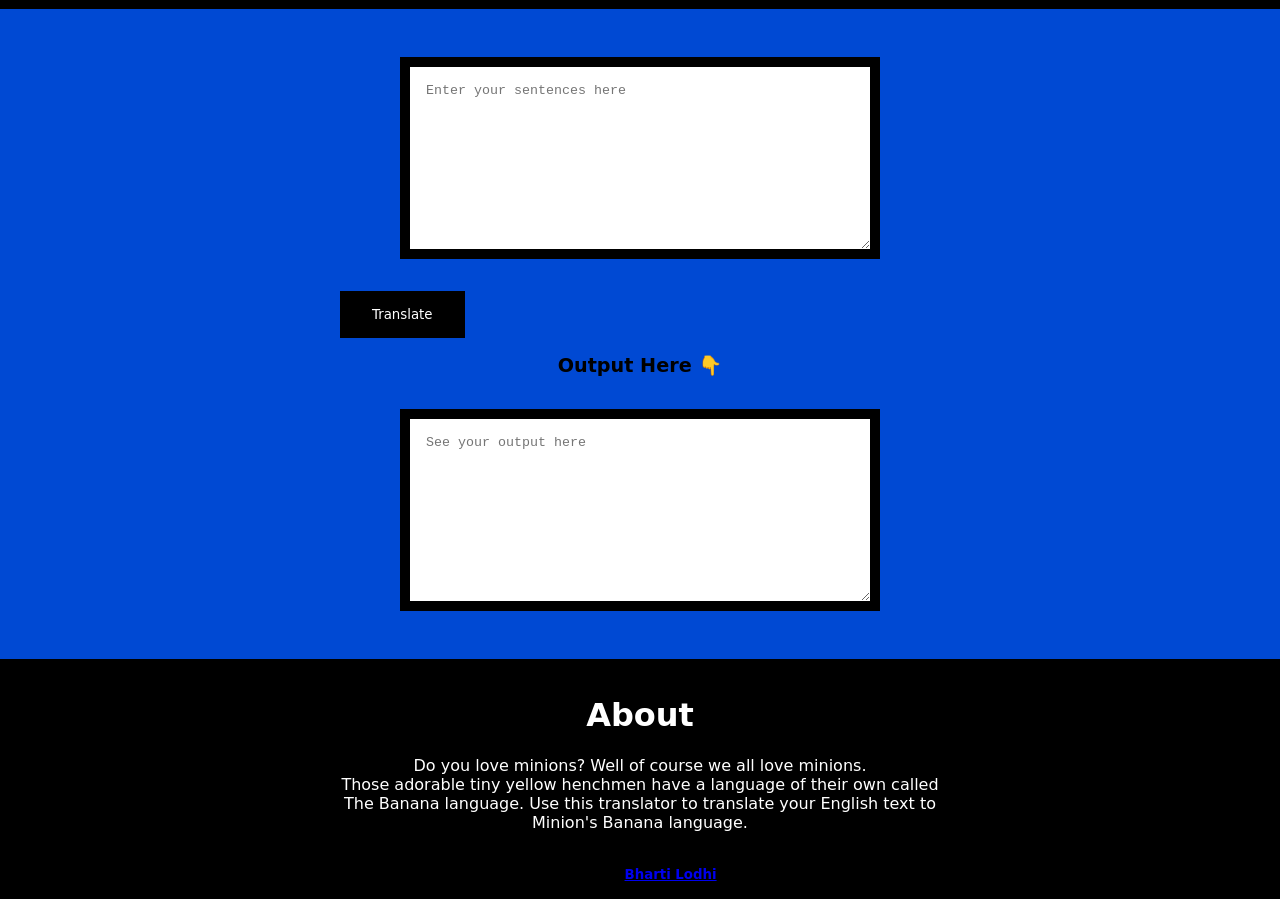
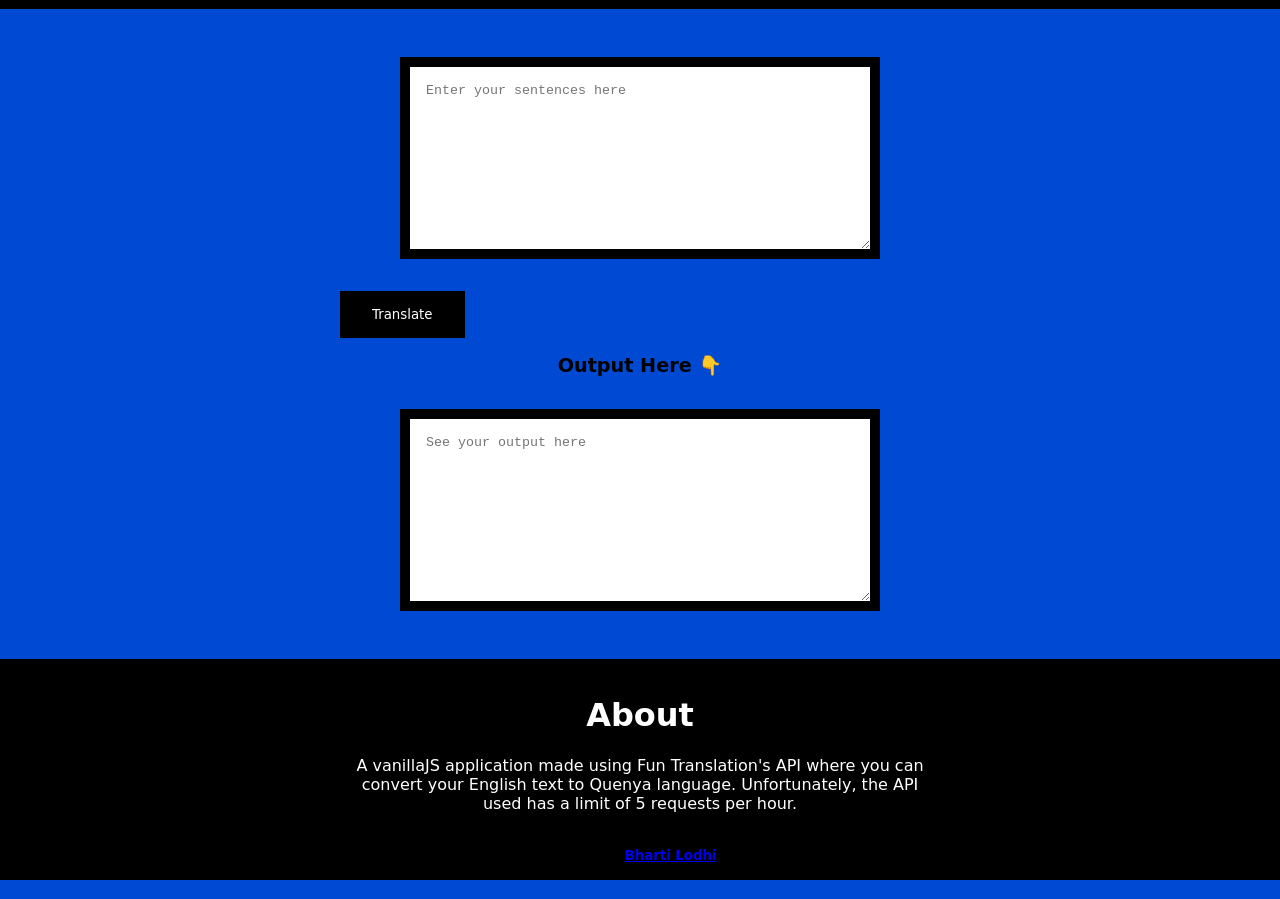
Before and after one commit to lodhibharti/Fun-Translator-Quenya, a plain HTML site: page index.html in a window 1280 px wide. Shown: the part 83-982 px from the top of the page. Drawn offline with Linux system fonts and the light colour scheme.

Commit message:
add para text

```diff
--- a/index.html
+++ b/index.html
@@ -26,7 +26,7 @@
 
     <footer>
         <h1>About</h1>
-        <p>Do you love minions? Well of course we all love minions. <br> Those adorable tiny yellow henchmen have a language of their own called The Banana language. Use this translator to translate your English text to Minion's Banana language.</p>
+        <p>A vanillaJS application made using Fun Translation's API where you can convert your English text to Quenya language. Unfortunately, the API used has a limit of 5 requests per hour.</p>
         <small>Made by <a href="https://lodhibharti.github.io/" target="_blank"><b>Bharti Lodhi</b></a></small>
     </footer>
 
```
